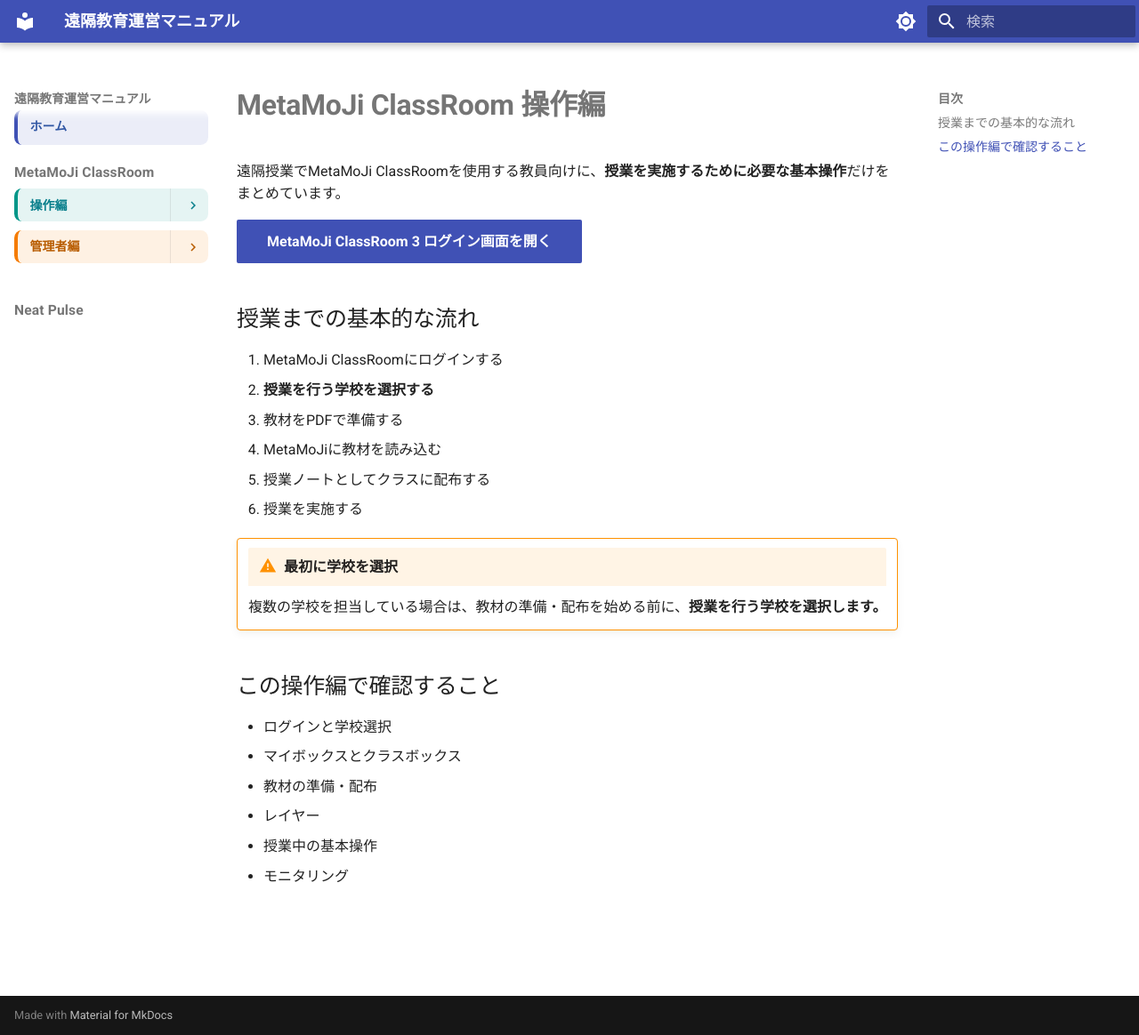
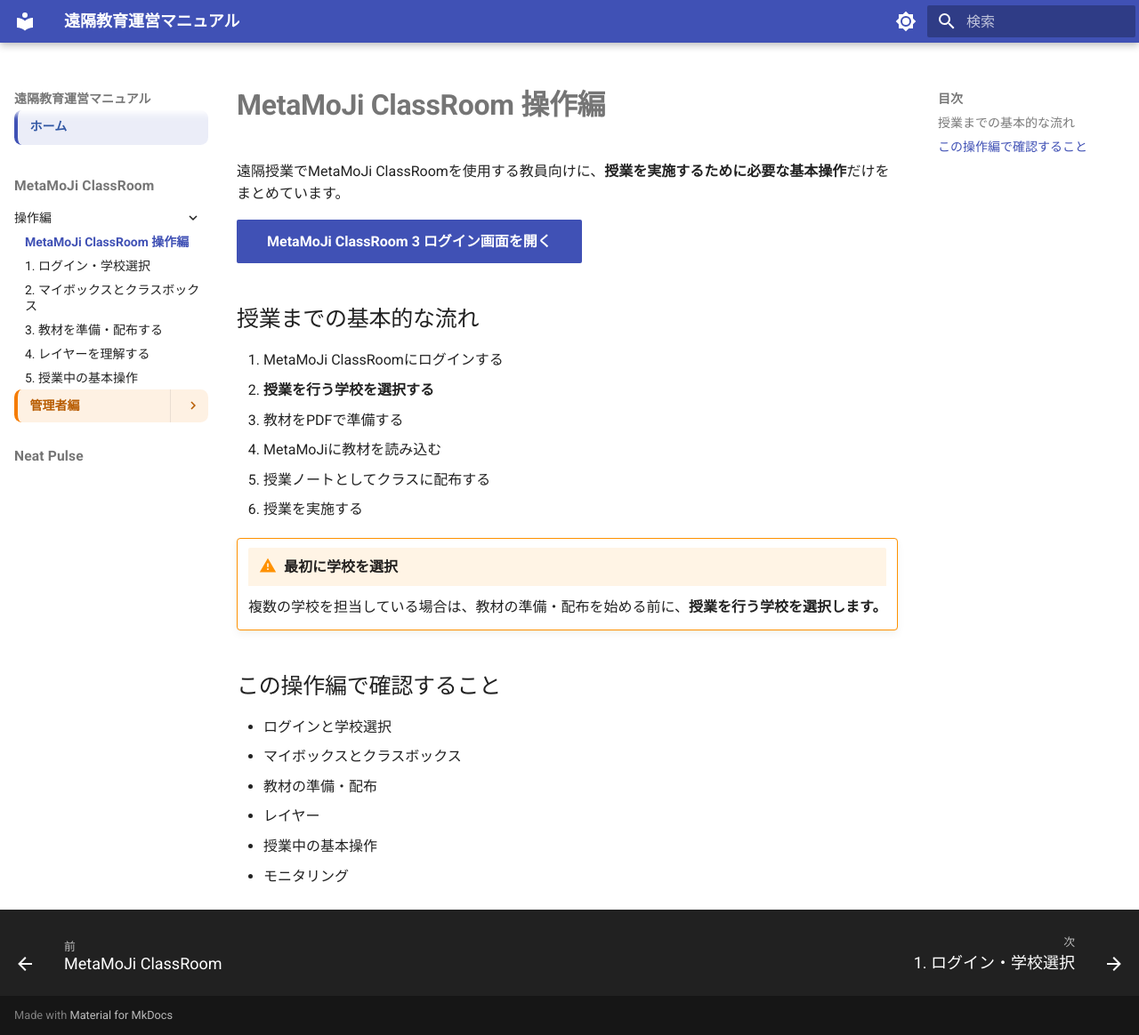
Before and after one commit to a-recs/remote-manual, an MkDocs documentation site: the page built from docs/metamoji/operation.md, in a window 1280 px wide and 1164 px high. Shown: the whole window at 89% size. Built offline with MkDocs 1.6.1 and Material for MkDocs 9.7.7, drawn with Linux system fonts in a browser that asks for light colours; part of the change alters nothing that is shown.

```diff
--- a/mkdocs.yml
+++ b/mkdocs.yml
@@ -5,21 +5,21 @@ site_url: https://a-recs.github.io/remote-manual/
 nav:
   - ホーム: index.md
   - MetaMoJi ClassRoom:
+      - metamoji/index.md
       - 操作編:
-          - 概要: metamoji/index.md
+          - metamoji/operation.md
           - 1. ログイン・学校選択: metamoji/01-login.md
           - 2. マイボックスとクラスボックス: metamoji/02-box.md
           - 3. 教材を準備・配布する: metamoji/03-material.md
           - 4. レイヤーを理解する: metamoji/04-layer.md
           - 5. 授業中の基本操作: metamoji/05-operation.md
       - 管理者編:
-          - 概要: metamoji/admin/index.md
+          - metamoji/admin/index.md
           - 0. 必要な管理メニュー: metamoji/admin/00-menu-guide.md
           - 1. 新しい受信校で授業を始める: metamoji/admin/01-initial-setup.md
           - 2. 年度更新: metamoji/admin/02-annual-renewal.md
           - 3. 年度途中で追加・変更: metamoji/admin/03-midyear-management.md
-  - Neat Pulse:
-      - 端末確認・遠隔操作: neat-pulse/index.md
+  - Neat Pulse: neat-pulse/index.md
 
 theme:
   name: material
```
